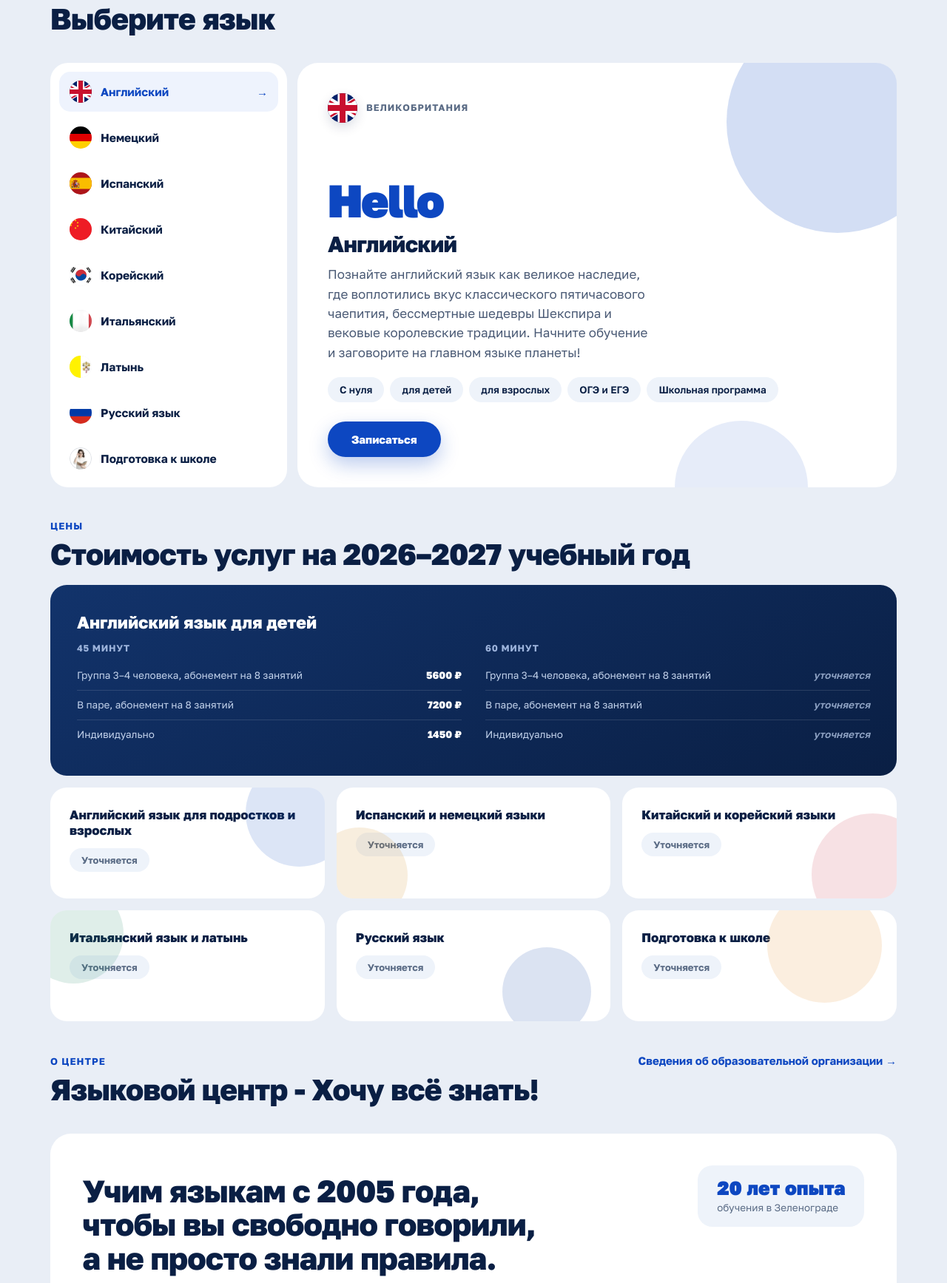
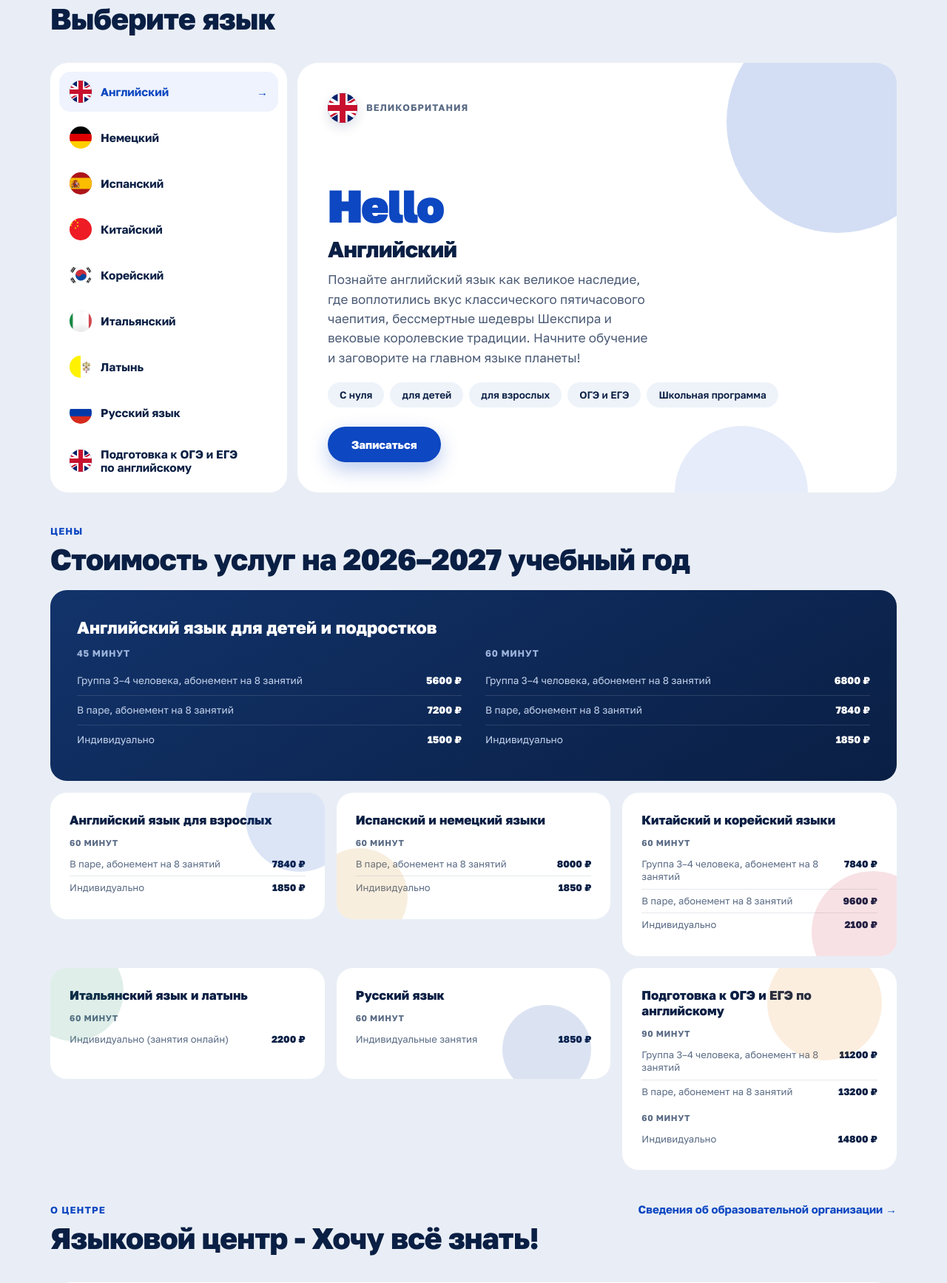
Before and after one commit to z1ec/VAV-knowschool, a Flask app: page / in a window 1280 px wide. Shown: the part 1303-3038 px from the top of the page at 74% size. Run offline with Flask 3, Linux system fonts and the light colour scheme.

Commit message:
add prices

```diff
--- a/app.py
+++ b/app.py
@@ -68,21 +68,39 @@ def bootstrap():
 
 
 SIMPLE_PRICE_CARDS = [
-    ("english-teens-adults", "Английский язык для подростков и взрослых"),
-    ("spanish-german", "Испанский и немецкий языки"),
-    ("chinese-korean", "Китайский и корейский языки"),
-    ("italian-latin", "Итальянский язык и латынь"),
-    ("russian", "Русский язык"),
-    ("school-prep", "Подготовка к школе"),
+    ("english-teens-adults", "Английский язык для взрослых", [
+        ("60 минут", "В паре, абонемент на 8 занятий", 7840),
+        ("60 минут", "Индивидуально", 1850),
+    ]),
+    ("spanish-german", "Испанский и немецкий языки", [
+        ("60 минут", "В паре, абонемент на 8 занятий", 8000),
+        ("60 минут", "Индивидуально", 1850),
+    ]),
+    ("chinese-korean", "Китайский и корейский языки", [
+        ("60 минут", "Группа 3–4 человека, абонемент на 8 занятий", 7840),
+        ("60 минут", "В паре, абонемент на 8 занятий", 9600),
+        ("60 минут", "Индивидуально", 2100),
+    ]),
+    ("italian-latin", "Итальянский язык и латынь", [
+        ("60 минут", "Индивидуально (занятия онлайн)", 2200),
+    ]),
+    ("russian", "Русский язык", [
+        ("60 минут", "Индивидуальные занятия", 1850),
+    ]),
+    ("school-prep", "Подготовка к ОГЭ и ЕГЭ по английскому", [
+        ("90 минут", "Группа 3–4 человека, абонемент на 8 занятий", 11200),
+        ("90 минут", "В паре, абонемент на 8 занятий", 13200),
+        ("60 минут", "Индивидуально", 14800),
+    ]),
 ]
 
 MAIN_PRICE_CARD_ROWS = [
     ("45 минут", "Группа 3–4 человека, абонемент на 8 занятий", 5600, False),
     ("45 минут", "В паре, абонемент на 8 занятий", 7200, False),
-    ("45 минут", "Индивидуально", 1450, False),
-    ("60 минут", "Группа 3–4 человека, абонемент на 8 занятий", None, True),
-    ("60 минут", "В паре, абонемент на 8 занятий", None, True),
-    ("60 минут", "Индивидуально", None, True),
+    ("45 минут", "Индивидуально", 1500, False),
+    ("60 минут", "Группа 3–4 человека, абонемент на 8 занятий", 6800, False),
+    ("60 минут", "В паре, абонемент на 8 занятий", 7840, False),
+    ("60 минут", "Индивидуально", 1850, False),
 ]
 
 
@@ -90,16 +108,19 @@ def seed_prices():
     if PriceCard.query.count() > 0:
         return
 
-    main_card = PriceCard(key="english-kids", title="Английский язык для детей", is_main=True, sort_order=0)
+    main_card = PriceCard(key="english-kids", title="Английский язык для детей и подростков", is_main=True, sort_order=0)
     for i, (duration, fmt, value, pending) in enumerate(MAIN_PRICE_CARD_ROWS):
         main_card.rows.append(
             PriceRow(duration_label=duration, format_label=fmt, value_rub=value, is_pending=pending, sort_order=i)
         )
     db.session.add(main_card)
 
-    for order, (key, title) in enumerate(SIMPLE_PRICE_CARDS, start=1):
+    for order, (key, title, rows) in enumerate(SIMPLE_PRICE_CARDS, start=1):
         card = PriceCard(key=key, title=title, is_main=False, sort_order=order)
-        card.rows.append(PriceRow(is_pending=True, sort_order=0))
+        for i, (duration, fmt, value) in enumerate(rows):
+            card.rows.append(
+                PriceRow(duration_label=duration, format_label=fmt, value_rub=value, is_pending=False, sort_order=i)
+            )
         db.session.add(card)
 
     try:
@@ -118,11 +139,10 @@ def index():
     cards = PriceCard.query.order_by(PriceCard.sort_order).all()
     for card in cards:
         card.style_attr = style_attr(card.key)
-        if card.is_main:
-            groups = {}
-            for row in card.rows:
-                groups.setdefault(row.duration_label, []).append(row)
-            card.duration_groups = groups
+        groups = {}
+        for row in card.rows:
+            groups.setdefault(row.duration_label, []).append(row)
+        card.duration_groups = groups
     return render_template("index.html", price_cards=cards)
 
 
--- /dev/null
+++ b/docker-compose.override.yml
@@ -0,0 +1,6 @@
+services:
+  web:
+    volumes:
+      - .:/app
+      - ./instance:/app/instance
+    command: flask --app app run --host=0.0.0.0 --port=8000 --debug
--- a/forms.py
+++ b/forms.py
@@ -17,7 +17,7 @@ COURSE_CHOICES = [
     "Итальянский язык",
     "Латынь",
     "Русский язык",
-    "Подготовка к школе",
+    "Подготовка к ОГЭ и ЕГЭ по английскому",
 ]
 
 
--- a/static/css/styles.css
+++ b/static/css/styles.css
@@ -1135,6 +1135,7 @@ section[id] {
 .prices__grid {
   display: grid;
   grid-template-columns: repeat(3, 1fr);
+  align-items: start;
   gap: 16px;
 }
 
@@ -1168,6 +1169,52 @@ section[id] {
   font-size: 17px;
   font-weight: 800;
   color: var(--color-text);
+}
+
+.price-card__list {
+  display: flex;
+  flex-direction: column;
+  gap: 12px;
+}
+
+.price-card__group-title {
+  font-size: 11.5px;
+  font-weight: 700;
+  letter-spacing: .05em;
+  text-transform: uppercase;
+  color: var(--color-text-light);
+  margin-bottom: 6px;
+}
+
+.price-card__item {
+  display: flex;
+  align-items: baseline;
+  justify-content: space-between;
+  gap: 10px;
+  padding: 7px 0;
+  border-bottom: 1px solid rgba(10, 31, 68, .1);
+  font-size: 13px;
+}
+
+.price-card__item:last-child {
+  border-bottom: none;
+}
+
+.price-card__item-label {
+  color: var(--color-text-light);
+  line-height: 1.35;
+}
+
+.price-card__item-value {
+  flex: none;
+  font-weight: 800;
+  color: var(--color-text);
+}
+
+.price-card__item-value--pending {
+  font-weight: 600;
+  font-style: italic;
+  color: var(--color-text-light);
 }
 
 .price-card__pending {
--- a/templates/base.html
+++ b/templates/base.html
@@ -98,8 +98,8 @@
         <div class="footer-col__title">КОНТАКТЫ</div>
         <div class="footer-contacts">
           <a href="tel:+79857429521" class="footer-contacts__phone">+7 (985) 742-95-21</a>
-          <a href="mailto:info@know-school.ru" class="footer-contacts__email">info@know-school.ru</a>
-          <div class="footer-contacts__address">Москва, Зеленоград, 14 мкр, корпус 1432, н.п. 6А<br>Пн–Сб, 9:00–21:00</div>
+          <a href="mailto:nowschool@yandex.ru" class="footer-contacts__email">nowschool@yandex.ru</a>
+          <div class="footer-contacts__address">Москва, Зеленоград, 14 мкр, корпус 1432, н.п. 6А<br>Пн–Сб, 12:00–21:00</div>
           <a href="{{ url_for('index') }}#zayavka" class="btn footer-contacts__cta">Записаться</a>
         </div>
       </div>
@@ -108,7 +108,7 @@
     <div class="site-footer__bottom-wrap">
       <div class="site-footer__bottom">
         <div class="footer-copy">© 2005–2026 Языковой центр «Хочу всё знать». Все права защищены.</div>
-        <div class="footer-legal">Не является публичной офертой · ИНН 7735000000</div>
+        <div class="footer-legal">АНО ДО КОЦ «НОУ СКУЛ» · ИНН 7735515680</div>
       </div>
     </div>
   </footer>
--- a/templates/index.html
+++ b/templates/index.html
@@ -161,8 +161,8 @@
             <span class="lang-list__arrow">→</span>
           </button>
           <button class="lang-list__item" data-index="8" type="button">
-            <img class="lang-list__flag" src="{{ url_for('static', filename='assets/girl.png') }}" alt="" loading="lazy">
-            <span class="lang-list__title">Подготовка к школе</span>
+            <img class="lang-list__flag" src="{{ url_for('static', filename='assets/flags/en.svg') }}" alt="" loading="lazy">
+            <span class="lang-list__title">Подготовка к ОГЭ и ЕГЭ по английскому</span>
             <span class="lang-list__arrow">→</span>
           </button>
         </div>
@@ -366,14 +366,15 @@
             <div class="lang-detail__blob lang-detail__blob--2"></div>
             <div class="lang-detail__top">
               <div class="lang-detail__country-row">
-                <img class="lang-detail__flag" src="{{ url_for('static', filename='assets/girl.png') }}" alt="" loading="lazy">
-                <span class="lang-detail__country">РАННЕЕ РАЗВИТИЕ</span>
+                <img class="lang-detail__flag" src="{{ url_for('static', filename='assets/flags/en.svg') }}" alt="" loading="lazy">
+                <span class="lang-detail__country">ЭКЗАМЕНЫ</span>
               </div>
               <div class="lang-detail__copy">
-                <h3 class="lang-detail__title">Подготовка к школе</h3>
-                <p class="lang-detail__desc">Помогаем будущим первоклассникам мягко адаптироваться к обучению и уверенно пойти в первый класс. Научим ребенка читать, писать, логически мыслить и подготовим к школе без лишнего стресса.</p>
+                <h3 class="lang-detail__title">Подготовка к ОГЭ и ЕГЭ по английскому</h3>
+                <p class="lang-detail__desc">Готовим к ОГЭ и ЕГЭ по английскому языку: разбираем формат экзамена, тренируем аудирование, чтение, письмо и говорение, набираем уверенность и высокий балл.</p>
                 <div class="lang-detail__tags">
-                  <span class="lang-detail__tag">Для дошкольников</span>
+                  <span class="lang-detail__tag">Для школьников</span>
+                  <span class="lang-detail__tag">ОГЭ ЕГЭ</span>
                 </div>
               </div>
             </div>
@@ -418,11 +419,23 @@
             <div class="price-card tile lift" style="{{ card.style_attr }}">
               <div class="price-card__blob"></div>
               <div class="price-card__heading">{{ card.title }}</div>
-              {% if card.rows and not card.rows[0].is_pending and card.rows[0].value_rub is not none %}
-                <span class="price-card__pending price-card__pending--known">{{ card.rows[0].value_rub }} ₽</span>
-              {% else %}
-                <span class="price-card__pending">Уточняется</span>
-              {% endif %}
+              <div class="price-card__list">
+                {% for duration, rows in card.duration_groups.items() %}
+                  <div class="price-card__group">
+                    <div class="price-card__group-title">{{ duration }}</div>
+                    {% for row in rows %}
+                      <div class="price-card__item">
+                        <span class="price-card__item-label">{{ row.format_label }}</span>
+                        {% if row.is_pending or row.value_rub is none %}
+                          <span class="price-card__item-value price-card__item-value--pending">уточняется</span>
+                        {% else %}
+                          <span class="price-card__item-value">{{ row.value_rub }} ₽</span>
+                        {% endif %}
+                      </div>
+                    {% endfor %}
+                  </div>
+                {% endfor %}
+              </div>
             </div>
           {% endif %}
         {% endfor %}
@@ -762,11 +775,11 @@
               </div>
               <div>
                 <div class="contact-map__label">ПОЧТА</div>
-                <a href="mailto:info@know-school.ru" class="contact-map__value">info@know-school.ru</a>
+                <a href="mailto:nowschool@yandex.ru" class="contact-map__value">nowschool@yandex.ru</a>
               </div>
               <div>
                 <div class="contact-map__label">ГРАФИК</div>
-                <div class="contact-map__value contact-map__value--static">Пн–Сб, 9:00–21:00</div>
+                <div class="contact-map__value contact-map__value--static">Пн–Сб, 12:00–21:00</div>
               </div>
             </div>
           </div>
@@ -778,7 +791,7 @@
 
           <div class="contact-form-card__body">
             <div class="contact-form-card__title">Оставьте заявку</div>
-            <p class="contact-form-card__text">Администратор перезвонит в течение рабочего дня с 12 до 20, ответит на вопросы и
+            <p class="contact-form-card__text">Администратор перезвонит в течение рабочего дня с 12 до 21, ответит на вопросы и
               подберёт удобное время.</p>
 
             <form class="contact-form" id="contactForm" novalidate>
@@ -797,7 +810,7 @@
                 <option>Итальянский язык</option>
                 <option>Латынь</option>
                 <option>Русский язык</option>
-                <option>Подготовка к школе</option>
+                <option>Подготовка к ОГЭ и ЕГЭ по английскому</option>
               </select>
 
               <div class="contact-form__captcha">
```
Also changed, not shown: templates/admin/prices.html (+4 -8 lines), templates/svedeniya.html (+13 -13 lines).
